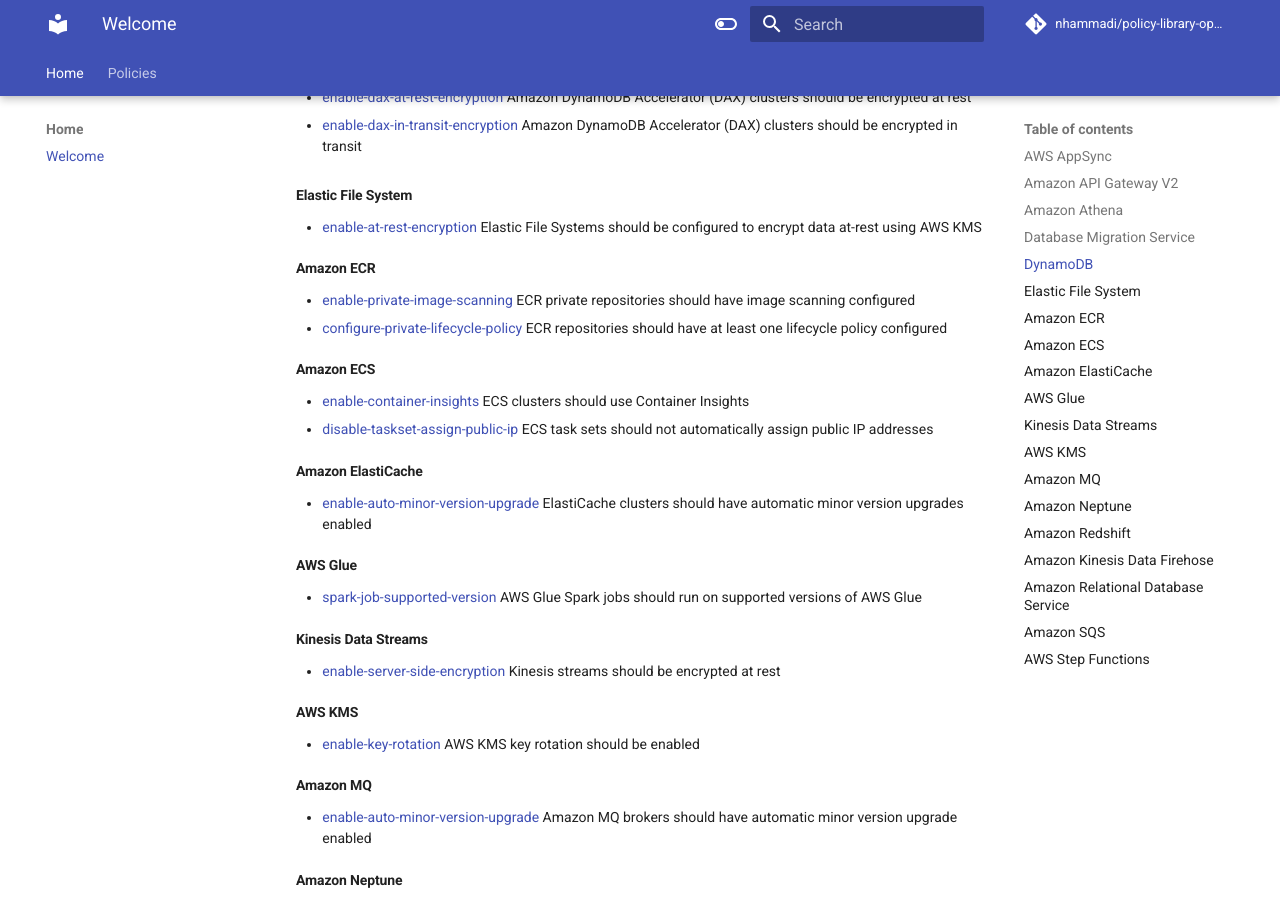
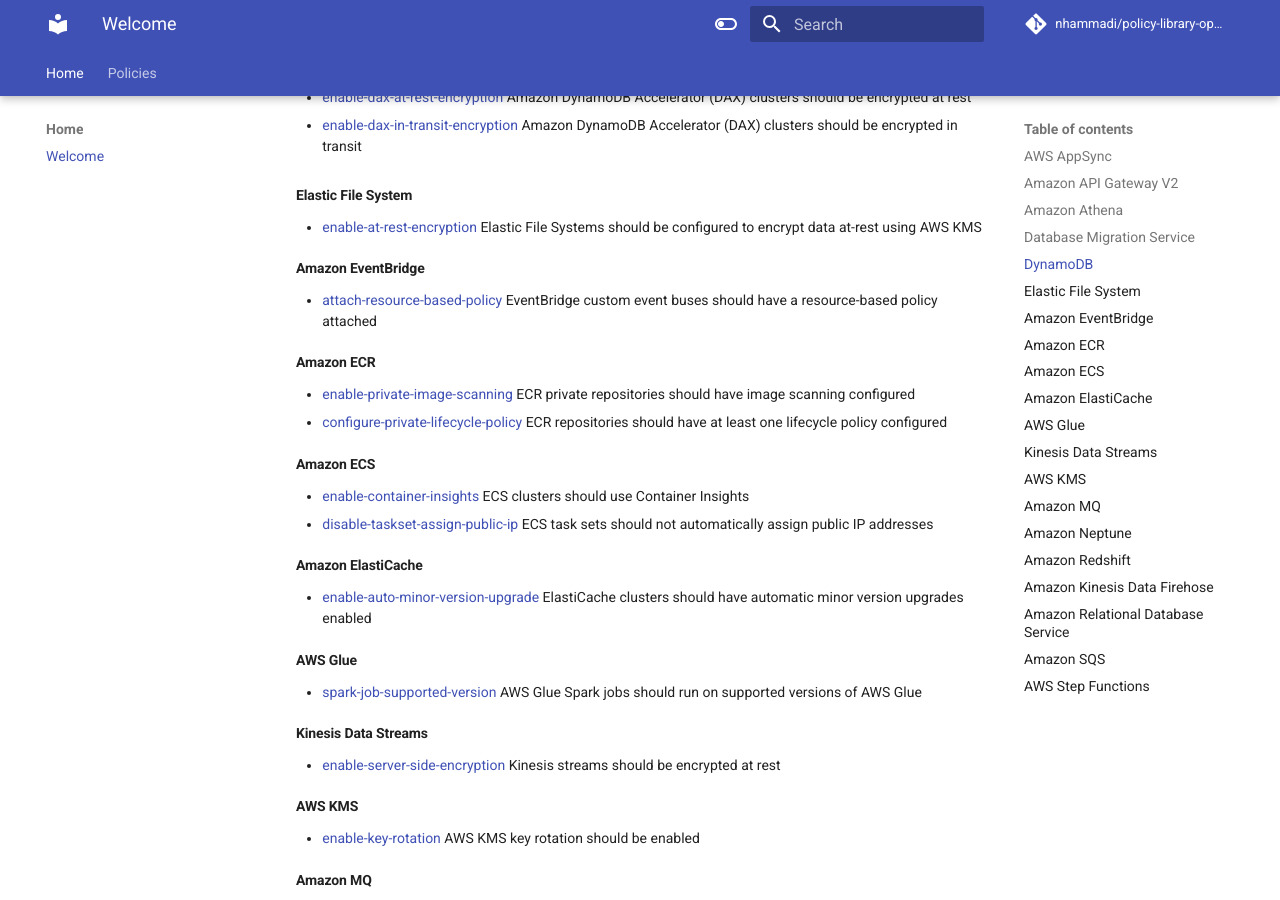
Before and after one commit to nhammadi/policy-library-opa-aws-terraform, an MkDocs documentation site: the page built from docs/index.md, in a window 1280 px wide and 900 px high, scrolled down 538 px. Built offline with MkDocs 1.6.1 and Material for MkDocs 9.7.7, drawn with Linux system fonts in a browser that asks for light colours; comment, search, counter and statistics services are not loaded.

Commit message:
Add new policy eventbridge-attach-resource-based-policy

```diff
--- a/docs/index.md
+++ b/docs/index.md
@@ -22,6 +22,9 @@
 
 ### Elastic File System
 - [enable-at-rest-encryption](./policies/efs-enable-at-rest-encryption.md) Elastic File Systems should be configured to encrypt data at-rest using AWS KMS
+
+### Amazon EventBridge
+- [attach-resource-based-policy](./policies/eventbridge-attach-resource-based-policy.md) EventBridge custom event buses should have a resource-based policy attached
 
 ### Amazon ECR
 - [enable-private-image-scanning](./policies/ecr-enable-private-image-scanning.md) ECR private repositories should have image scanning configured
--- a/mkdocs.yml
+++ b/mkdocs.yml
@@ -93,6 +93,8 @@
     - disable-taskset-assign-public-ip: policies/ecs-disable-taskset-assign-public-ip.md
   - ElastiCache:
     - enable-auto-minor-version-upgrade: policies/elasticache-enable-auto-minor-version-upgrade.md
+  - EventBridge:
+    - attach-resource-based-policy: policies/eventbridge-attach-resource-based-policy
   - Firehose:
     - enable-at-rest-encryption: policies/firehose-enable-server-side-encryption.md
   - Glue:
```
Also changed, not shown: README.md (+2 -0 lines), docs/policies/eventbridge-attach-resource-based-policy.md (added, +62 -0 lines), 2 other files.
